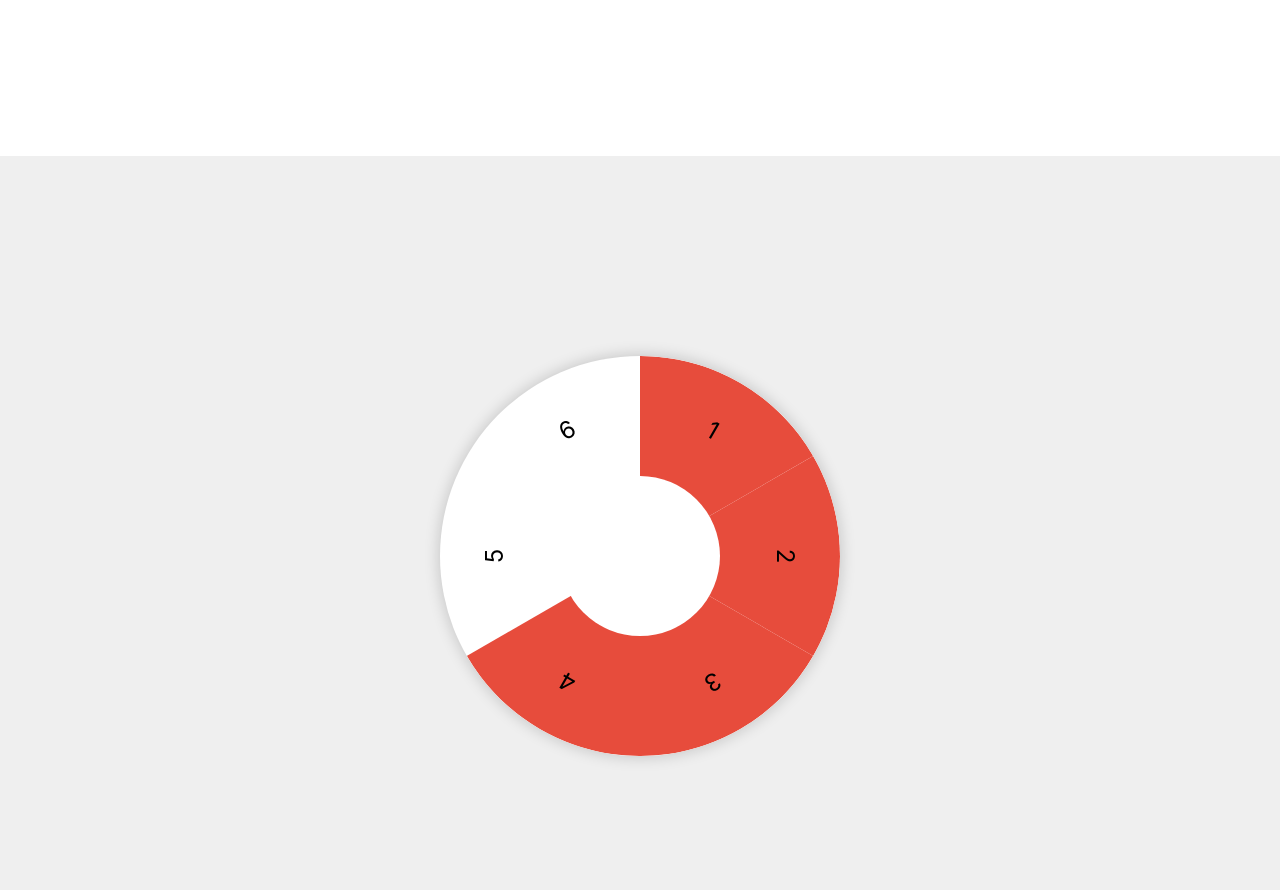
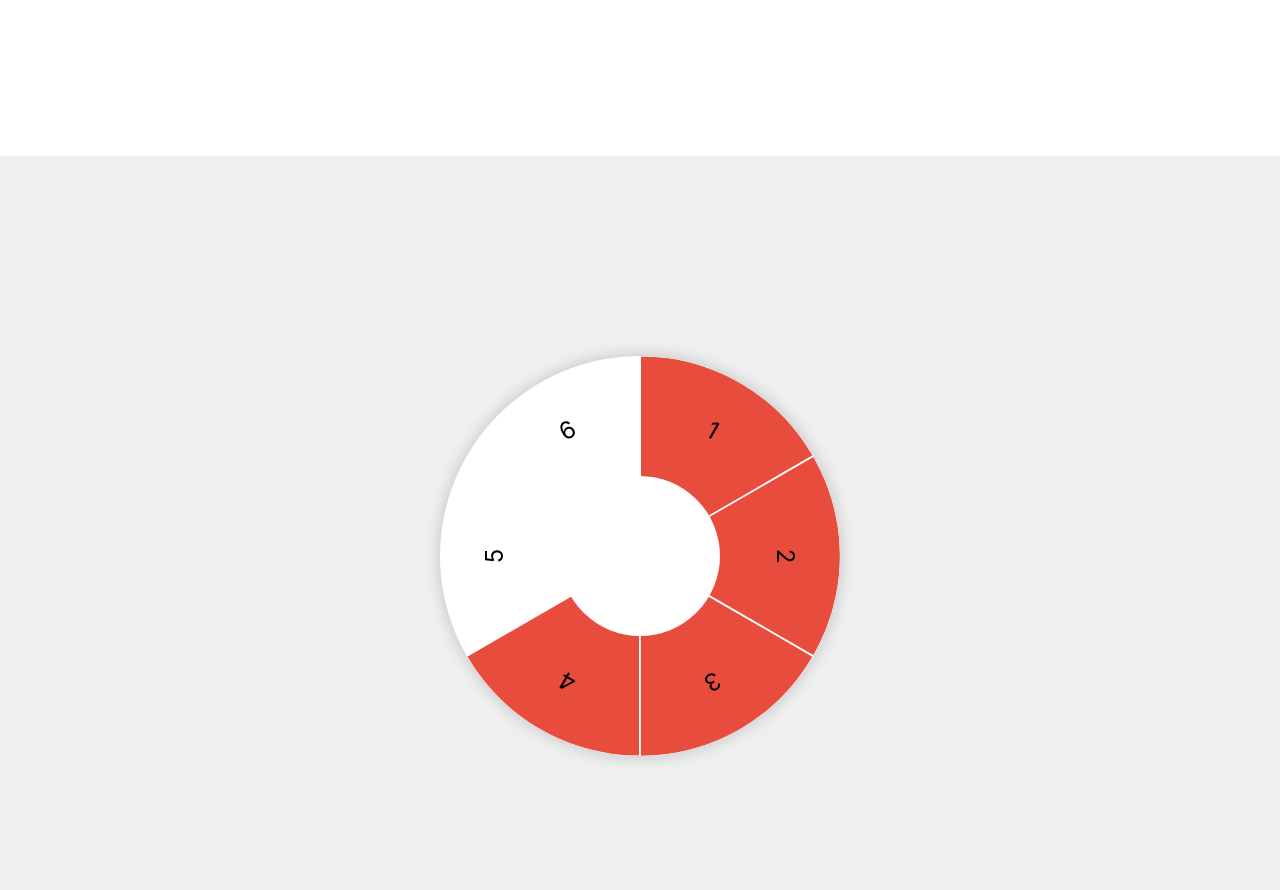
Before and after one commit to Schascha/schaukaas, a website built with webpack: page index.html in a window 1280 px wide. Shown: the part 644-1534 px from the top of the page. Built offline with nearby package versions, Linux system fonts and the light colour scheme.

Commit message:
Add pie border

```diff
--- a/src/scss/modules/_pie.scss
+++ b/src/scss/modules/_pie.scss
@@ -2,6 +2,8 @@ $pie-color: #fff !default;
 $pie-color-active: #e74c3c !default;
 $pie-color-hover: #c0392b !default;
 $pie-size: 25em !default;
+$pie-center-size: 40% !default;
+$pie-border-width: 1px !default;
 $pie-items: 6 !default;
 
 $pie-offset: 90 !default;
@@ -29,9 +31,9 @@ $pie-offset: 90 !default;
 }
 
 .pie {
-	width: $pie-size;
-	height: $pie-size;
 	overflow: hidden;
+	width: 100%;
+	max-width: $pie-size;
 	border-radius: 50%;
 	list-style: none;
 	margin: 0 auto;
@@ -40,29 +42,39 @@ $pie-offset: 90 !default;
 	background-color: $pie-color;
 	box-shadow: 0px 0px 1rem rgba(0, 0, 0, 0.2);
 
-	&::after {
+	// Ratio
+	&::before {
 		content: '';
-		position: absolute;
-		height: 10em;
-		width: 10em;
-		top: 50%;
-		left: 50%;
-		background: white;
-		border-radius: 50%;
-		transform: translate(-50%, -50%);
+		display: block;
+		padding-bottom: 100%;
+	}
+
+	// Center
+	@if $pie-center-size > 0 {
+		&::after {
+			content: '';
+			transform: translate(-50%, -50%);
+			position: absolute;
+			top: 50%;
+			left: 50%;
+			width: $pie-center-size;
+			height: $pie-center-size;
+			background: inherit;
+			border-radius: 50%;
+		}
 	}
 
 	li {
 		@include pie-sector();
+		overflow: hidden;
+		transform-origin: 100% 100%;
 		position: absolute;
+		left: 0;
+		top: 0;
 		width: 50%;
 		height: 50%;
+		border: $pie-border-width solid $pie-color;
 		font-size: 1.5em;
-		transform-origin: 100% 100%;
-		overflow: hidden;
-		left: 0;
-		top: 0;
-		transition: border .3s ease;
 
 		&.active ~ li {
 			a {
@@ -79,16 +91,15 @@ $pie-offset: 90 !default;
 	}
 
 	a {
-		display: block;
+		transition: all 0.3s ease-out;
+		position: absolute;
+		width: 200%;
 		height: 200%;
-		width: 200%;
-		position: absolute;
+		padding-top: 20%;
 		border-radius: 50%;
+		background-color: $pie-color-active;
+		color: inherit;
+		text-align: center;
 		text-decoration: none;
-		color: inherit;
-		padding-top: 20%;
-		text-align: center;
-		transition: all 0.3s ease-out;
-		background-color: $pie-color-active;
 	}
 }
```
Also changed, not shown: dist/styles.css.
